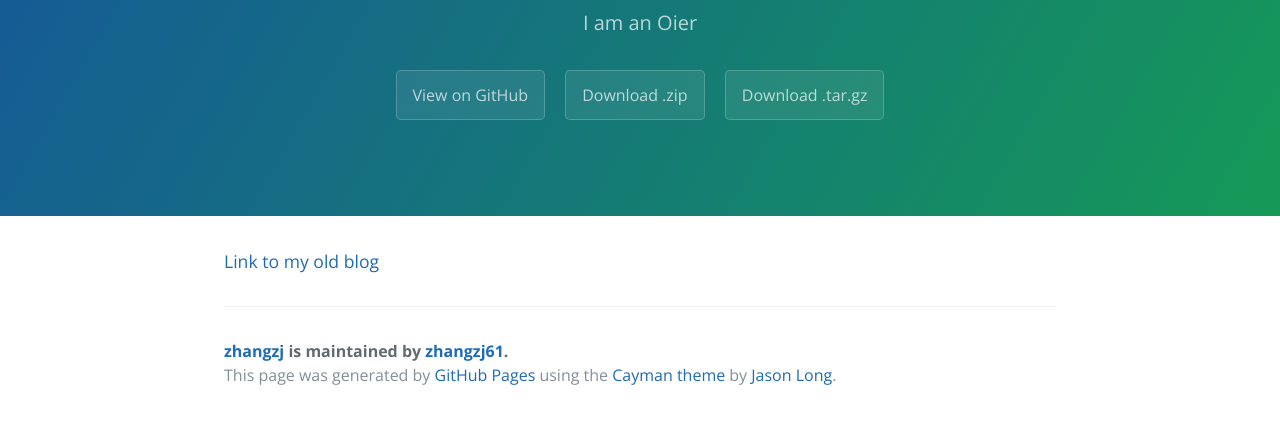
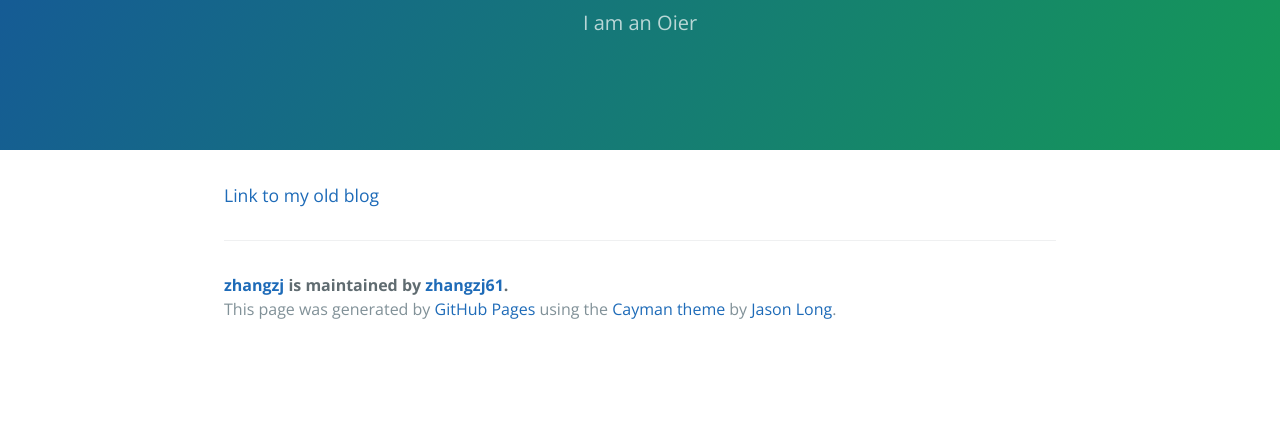
Before and after one commit to zhangzj61/zhangzj, a plain HTML site: page index.html in a window 1280 px wide. Shown: the part 167-590 px from the top of the page. Drawn offline with nearby package versions, Linux system fonts and the light colour scheme.

Commit message:
Update index.html

```diff
--- a/index.html
+++ b/index.html
@@ -13,9 +13,6 @@
     <section class="page-header">
       <h1 class="project-name">zhangzj</h1>
       <h2 class="project-tagline">I am an Oier</h2>
-      <a href="https://github.com/zhangzj61/zhangzj" class="btn">View on GitHub</a>
-      <a href="https://github.com/zhangzj61/zhangzj/zipball/master" class="btn">Download .zip</a>
-      <a href="https://github.com/zhangzj61/zhangzj/tarball/master" class="btn">Download .tar.gz</a>
     </section>
 
     <section class="main-content">
```
